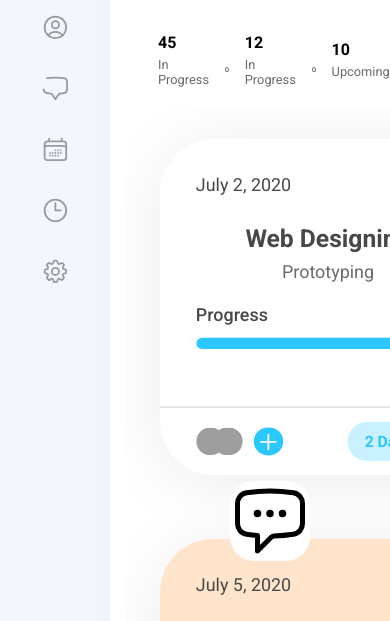
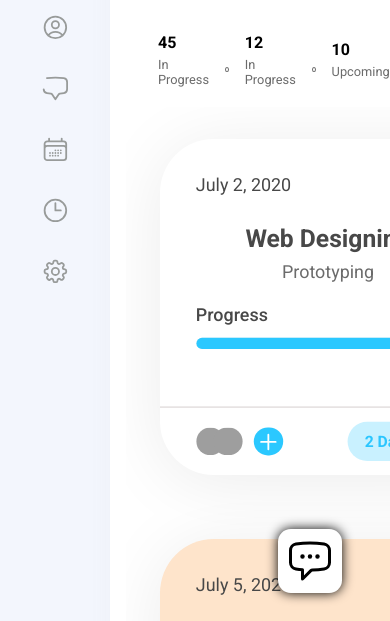
Before and after one commit to Darshan-Kantesariya/Test_5, a website: page index.html in a window 390 px wide. Shown: the part 203-824 px from the top of the page. Drawn offline with Linux system fonts and the light colour scheme; grey boxes are pictures that could not be loaded.

Commit message:
chat-bot

```diff
--- a/index.html
+++ b/index.html
@@ -19,7 +19,7 @@
 
     <div class="chatSymbol" id="chat_click">
         <svg xmlns="http://www.w3.org/2000/svg" fill="none" viewBox="0 0 24 24" stroke-width="1.5" stroke="currentColor"
-            class="chat-svg">
+            class="chatSymbol-svg">
             <path stroke-linecap="round" stroke-linejoin="round"
                 d="M8.625 9.75a.375.375 0 11-.75 0 .375.375 0 01.75 0zm0 0H8.25m4.125 0a.375.375 0 11-.75 0 .375.375 0 01.75 0zm0 0H12m4.125 0a.375.375 0 11-.75 0 .375.375 0 01.75 0zm0 0h-.375m-13.5 3.01c0 1.6 1.123 2.994 2.707 3.227 1.087.16 2.185.283 3.293.369V21l4.184-4.183a1.14 1.14 0 01.778-.332 48.294 48.294 0 005.83-.498c1.585-.233 2.708-1.626 2.708-3.228V6.741c0-1.602-1.123-2.995-2.707-3.228A48.394 48.394 0 0012 3c-2.392 0-4.744.175-7.043.513C3.373 3.746 2.25 5.14 2.25 6.741v6.018z" />
         </svg>
--- a/sass/_layout.scss
+++ b/sass/_layout.scss
@@ -48,22 +48,23 @@
   display: none;
   @media only screen and (max-width: 900px) {
     position: fixed;
-    bottom: 5rem;
-    right: 5rem;
-    height: 5rem;
-    width: 5rem;
+    bottom: 3rem;
+    right: 3rem;
+    height: 4rem;
+    width: 4rem;
     background-color: white;
-    border-radius: 30%;
+    border-radius: 20%;
     display: flex;
     justify-content: center;
     align-items: center;
     z-index: 1;
+    box-shadow: 0px 0px 12px black;
   }
 
   &-svg {
     @media only screen and (max-width: 900px) {
-      height: 4rem;
-      width: 4rem;
+      height: 3rem;
+      width: 3rem;
     }
   }
 }
```
Also changed, not shown: css/style.css.
